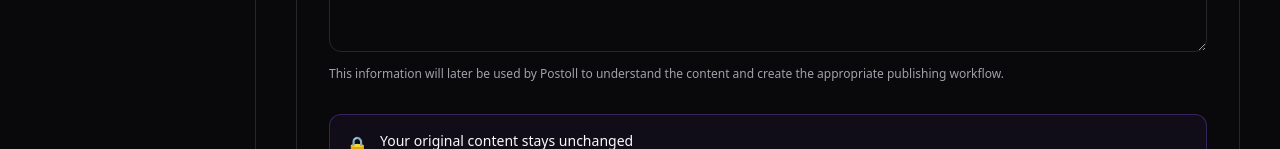
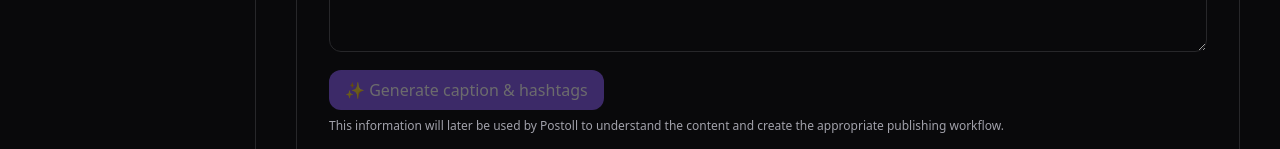
Before and after one commit to robinpk057-ops/postoll, a Next.js app: page /workflows/create/upload in a window 1280 px wide. Shown: the part 803-952 px from the top of the page. Built offline with nearby package versions, Linux system fonts and the light colour scheme; no server answers.

Commit message:
AI caption generate button on upload page

```diff
--- a/app/workflows/create/upload/page.tsx
+++ b/app/workflows/create/upload/page.tsx
@@ -3,17 +3,20 @@
 import { useRouter } from "next/navigation";
 import AppShell from "../../../AppShell";
 import { useWorkflow } from "../context";
+import { useState } from "react";
 
 
 export default function UploadContentPage() {
 
   const router = useRouter();
 
+  const [aiLoading, setAiLoading] = useState(false);
+  const [aiError, setAiError] = useState("");
+
   const {
     workflow,
     updateWorkflow,
   } = useWorkflow();
-
 
   const canContinue =
     workflow.uploadFiles.length > 0 &&
@@ -362,6 +365,63 @@ export default function UploadContentPage() {
 
             />
 
+            <div className="mt-3 flex flex-wrap items-center gap-3">
+              <button
+                type="button"
+                disabled={
+                  aiLoading ||
+                  workflow.uploadDescription.trim().length < 10
+                }
+                onClick={async () => {
+                  setAiError("");
+                  setAiLoading(true);
+                  try {
+                    const res = await fetch("/api/ai/caption", {
+                      method: "POST",
+                      headers: { "Content-Type": "application/json" },
+                      body: JSON.stringify({
+                        description: workflow.uploadDescription,
+                        contentType: "post",
+                      }),
+                    });
+                    const data = await res.json().catch(() => ({}));
+                    if (!res.ok) {
+                      throw new Error(data.error || "Generate failed");
+                    }
+                    // Put AI caption into the description field for now
+                    // (activate already maps uploadDescription → caption)
+                    const tags = (data.hashtags || [])
+                      .map((t: string) =>
+                        t.startsWith("#") ? t : `#${t}`
+                      )
+                      .join(" ");
+                    updateWorkflow({
+                      uploadDescription: [data.caption, tags]
+                        .filter(Boolean)
+                        .join("\n\n"),
+                    });
+                  } catch (e) {
+                    setAiError(
+                      e instanceof Error ? e.message : "Generate failed"
+                    );
+                  } finally {
+                    setAiLoading(false);
+                  }
+                }}
+                className="rounded-xl px-4 py-2 text-sm font-medium disabled:opacity-40"
+                style={{
+                  background: "#8b5cf6",
+                  color: "#fff",
+                }}
+              >
+                {aiLoading
+                  ? "Generating…"
+                  : "✨ Generate caption & hashtags"}
+              </button>
+              {aiError && (
+                <span className="text-xs text-red-400">{aiError}</span>
+              )}
+            </div>
 
             <p
               className="mt-2 text-xs"
```
